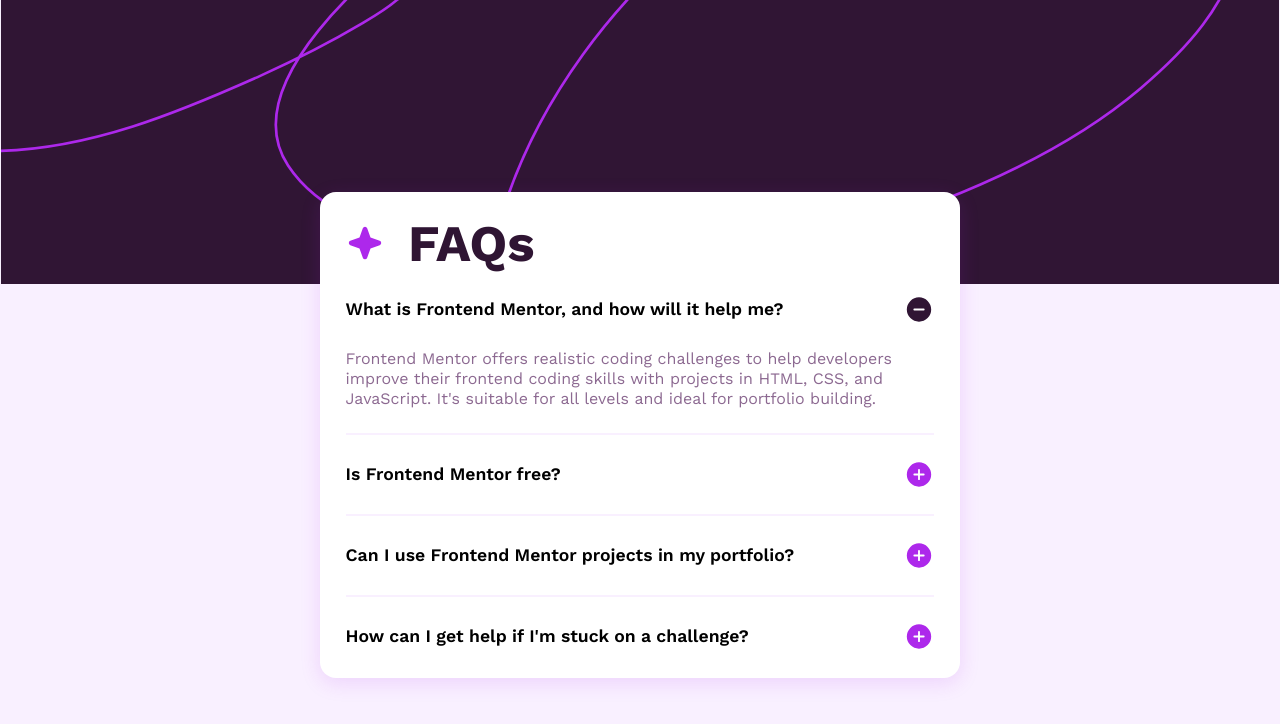
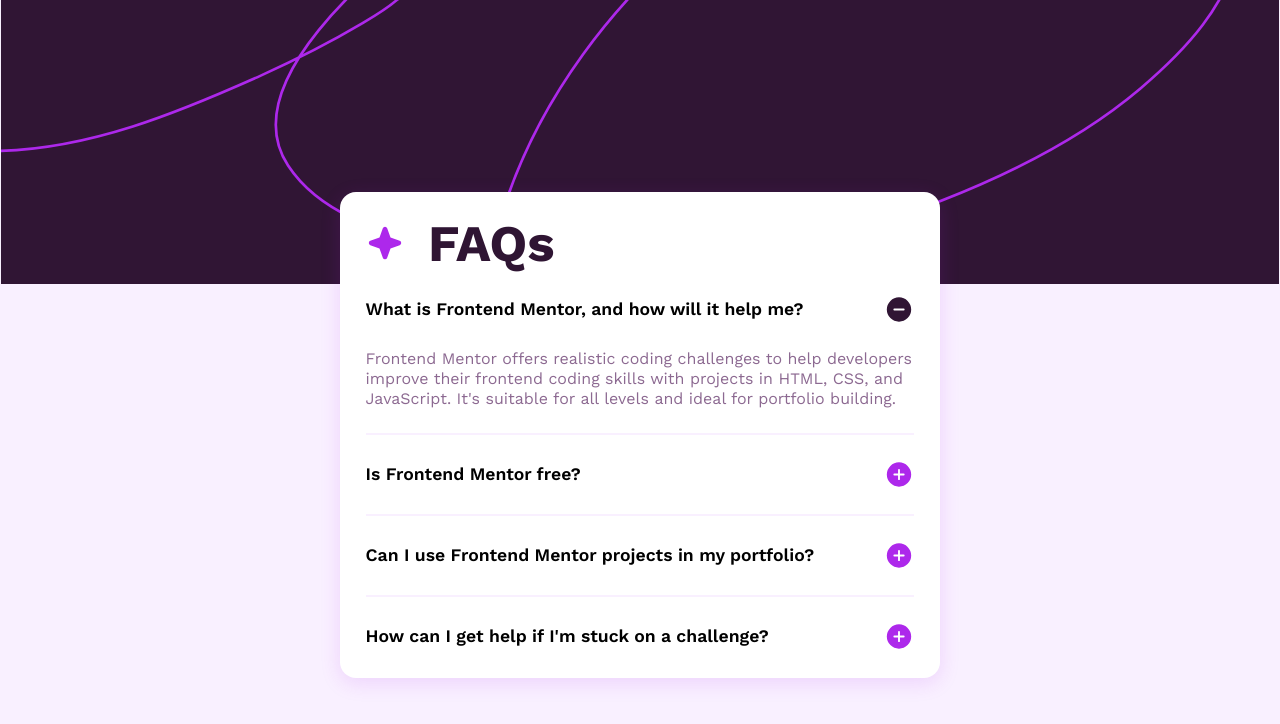
Before and after one commit to VendettaJoy/reactjs-faq-accordion, a React (Vite) app: page / in a window 1280 px wide. Shown: the top 724 px of the page. Built offline with nearby package versions, Linux system fonts and the light colour scheme.

Commit message:
Update App.css
Minor changes to CSS for bigger screens

```diff
--- a/src/App.css
+++ b/src/App.css
@@ -3,7 +3,7 @@
     margin-top: clamp(8em, 15vw, 15em);
     padding: clamp(1.5em, 2vw, 2.5em);
     border-radius: clamp(0.5em, 2vw, 1em);
-    max-width: 40em;
+    max-width: 37.5em;
     background-color: var(--clr-white);
     box-shadow: 0 5px 20px var(--clr-a-eggplant);
 }
@@ -89,11 +89,14 @@
     font-size: clamp(0.9em, 2vw, 1em);
     line-height: 1.25;
     padding-top: clamp(1em, 2vw, 1.5em);
-    padding-right: clamp(0em, 2vw, 1.5em);
 }
 
 @media (min-width: 50em) {
     .title {
         margin-bottom: 0.5em;
     }
+
+    .accordion-item_header {
+        gap: 0;
+    }
 }
```
